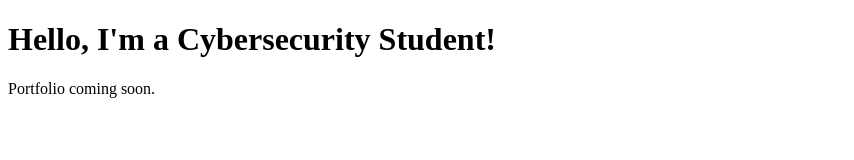
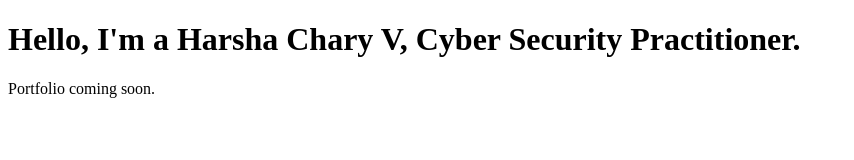
Before and after one commit to harshacharyv/harshacharyv.github.io, a plain HTML site: page index.html in a window 1280 px wide. Shown: the whole page, without its empty margins (0-854 px from the left). Drawn offline with Linux system fonts and the light colour scheme.

Commit message:
Update header to reflect new title and role

```diff
--- a/index.html
+++ b/index.html
@@ -1,7 +1,7 @@
 <!DOCTYPE html>
 <html>
 <body>
-    <h1>Hello, I'm a Cybersecurity Student!</h1>
+    <h1>Hello, I'm a Harsha Chary V, Cyber Security Practitioner.</h1>
     <p>Portfolio coming soon.</p>
 </body>
 </html>
```
